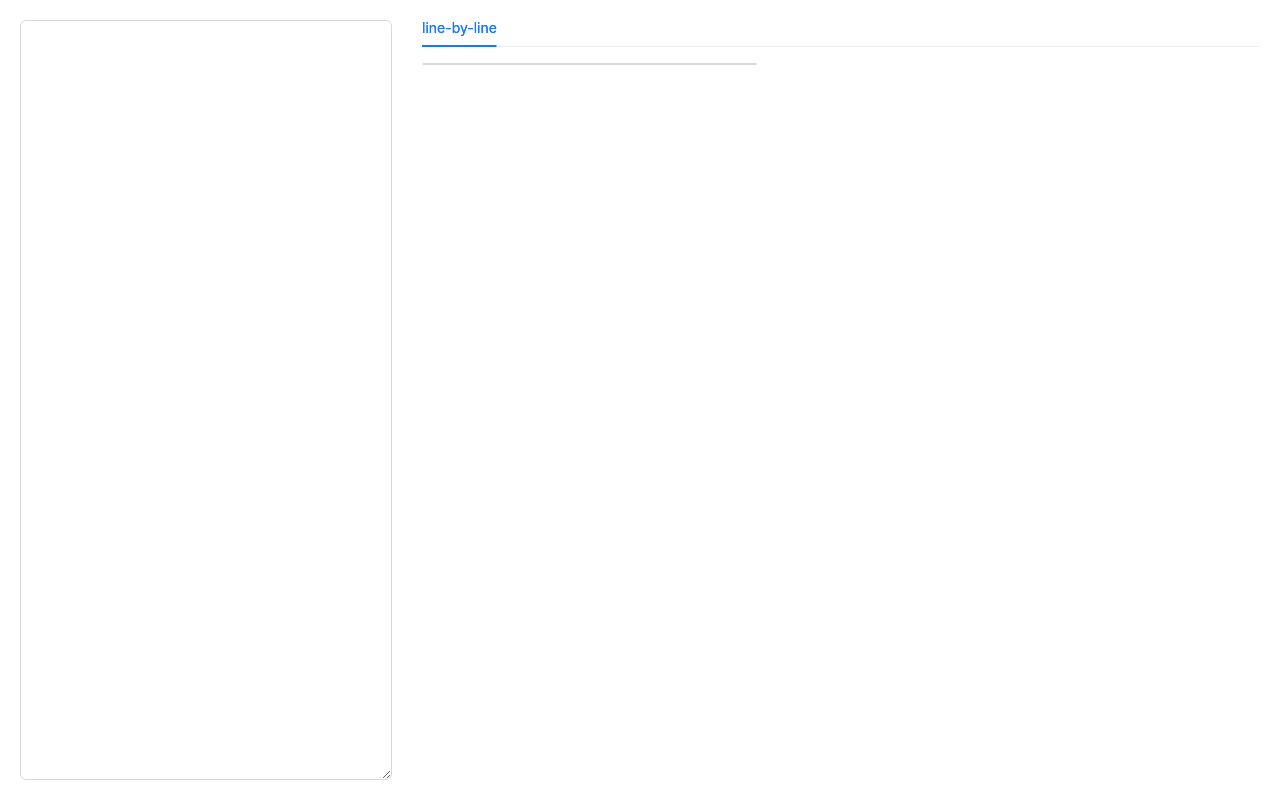
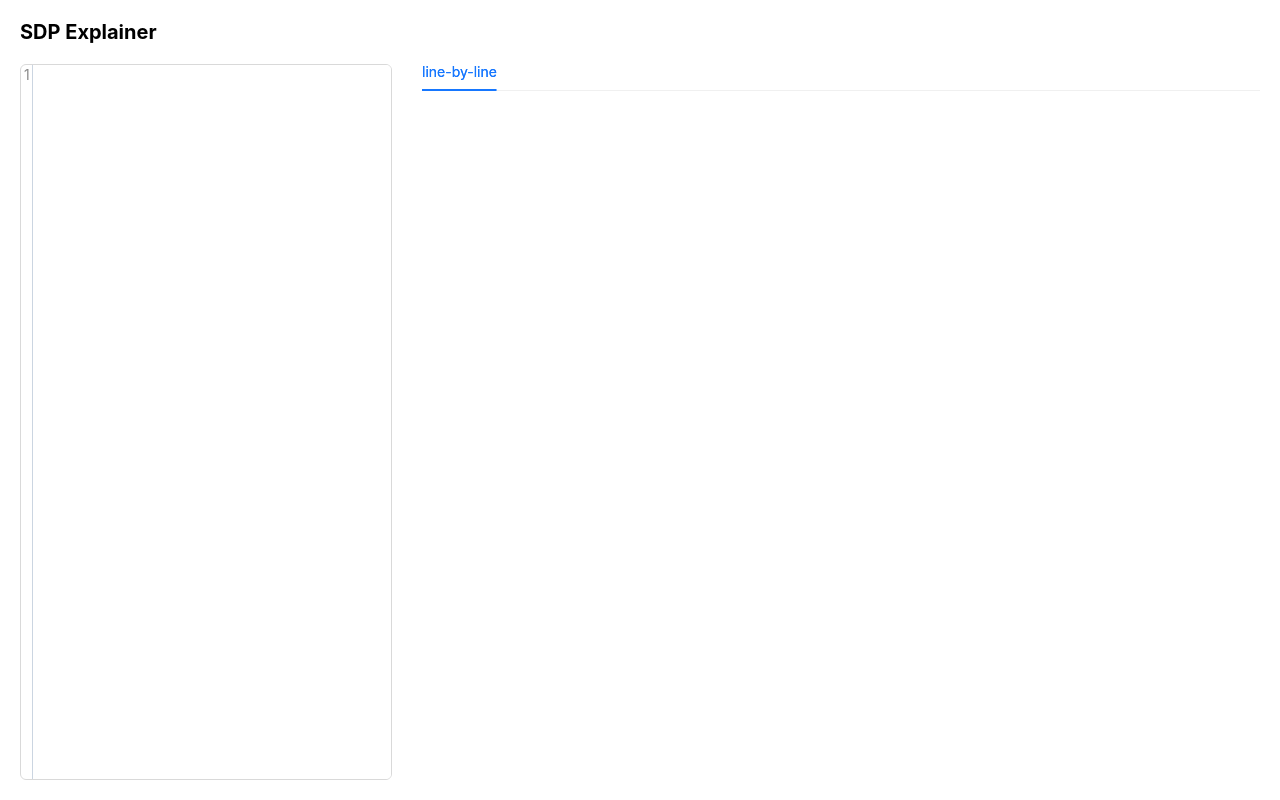
Before and after one commit to webrtc-toolbox/sdp-explainer, a React (Create React App) app: page / in a window 1280 px wide. Built offline with nearby package versions, Linux system fonts and the light colour scheme.

Commit message:
feat: add line number in textarea; add parse error message.

```diff
--- a/src/App.css
+++ b/src/App.css
@@ -3,14 +3,19 @@
   height: 100vh;
   width: 100vw;
   box-sizing: border-box;
+  display: flex;
+  flex-direction: column;
+  justify-content: flex-start;
+  align-items: stretch;
 }
 
 .content-container {
   display: flex;
   flex-direction: row;
   justify-content: space-between;
-  height: 100%;
   align-items: flex-start;
+  flex-grow: 1;
+  overflow: scroll;
 }
 
 .sdp-textarea {
--- a/src/App.tsx
+++ b/src/App.tsx
@@ -1,17 +1,34 @@
-import React, {useState} from "react";
-import {Input} from "antd";
-import {Tabs} from "antd";
-import {LineByLine} from "./components/line-by-line";
+import React, { useState } from "react";
+import { Tabs } from "antd";
+import { LineByLine } from "./components/line-by-line";
+import { Header } from "./components/header";
+import { TextArea } from "./components/textarea";
+
 import "./App.css";
 
-const {TextArea} = Input;
+// import { Input } from "antd";
+// const { TextArea } = Input;
 
 function App() {
+  const [textareaInput, setTextareaInput] = useState("");
   const [sdp, setSDP] = useState("");
   const [tabKey, setTabKey] = useState("1");
 
   function onInputChange(e: React.ChangeEvent<HTMLTextAreaElement>) {
-    setSDP(e.currentTarget.value);
+    const input = e.currentTarget.value;
+    setTextareaInput(input);
+
+    try {
+      const obj = JSON.parse(input);
+
+      if ("sdp" in obj && typeof obj.sdp === "string") {
+        setTextareaInput(obj.sdp);
+        setSDP(obj.sdp);
+        return;
+      }
+    } catch (e) {}
+
+    setSDP(input);
   }
 
   function onTabChange(key: string) {
@@ -21,17 +38,19 @@ function App() {
   function renderTabContent() {
     switch (tabKey) {
       case "1": {
-        return <LineByLine sdp={sdp}/>;
+        return <LineByLine sdp={sdp} />;
       }
     }
   }
 
   return (
     <div className="App">
+      <Header />
       <div className="content-container">
         <TextArea
+          value={textareaInput}
           className="sdp-textarea"
-          style={{resize: "horizontal"}}
+          // style={{ resize: "horizontal" }}
           onChange={onInputChange}
         ></TextArea>
         <div className="parsed-content">
--- /dev/null
+++ b/src/components/header/index.module.css
@@ -0,0 +1,5 @@
+.header{
+    font-weight: bold;
+    font-size: 20px;
+    margin-bottom: 20px;
+}
--- /dev/null
+++ b/src/components/header/index.tsx
@@ -0,0 +1,6 @@
+import React from 'react'
+import styles from './index.module.css'
+
+export function Header() {
+  return <header className={styles['header']}>SDP Explainer</header>
+}
--- a/src/components/line-by-line/index.tsx
+++ b/src/components/line-by-line/index.tsx
@@ -1,10 +1,15 @@
-import React, {ReactNode, useEffect, useState} from "react";
-import {Collapse} from "antd";
-import {Parser, SessionDescription, Record} from "@webrtc-toolbox/sdp-parser";
-import {RecordItem} from "../record-item";
-import {RecordExplainer} from "../record-explainer";
+import React, { ReactNode, useEffect, useState } from "react";
+import { Alert, Collapse } from "antd";
+import {
+  Parser,
+  SessionDescription,
+  Record,
+  Media,
+} from "@webrtc-toolbox/sdp-parser";
+import { RecordItem } from "../record-item";
+import { RecordExplainer } from "../record-explainer";
 
-import type {CollapseProps} from "antd";
+import type { CollapseProps } from "antd";
 
 import "./index.css";
 
@@ -26,6 +31,7 @@ export function LineByLine(props: Props) {
     undefined,
   );
   const [sessionDesc, setSessionDesc] = useState<SessionDescription>();
+  const [errorMsg, setErrorMsg] = useState<string>();
 
   useEffect(() => {
     parseSDPLineByLine(props.sdp);
@@ -35,11 +41,16 @@ export function LineByLine(props: Props) {
     setSelectedRecord(record);
   }
 
-  function parseSDPLineByLine(sdp: string): void {
-    if (!sdp.trim()) {
+  function reset() {
     setSelectedRecord(undefined);
     setCollapseItems([]);
     renderRecords([]);
+    setErrorMsg("");
+  }
+
+  function parseSDPLineByLine(sdp: string): void {
+    if (!sdp.trim()) {
+      reset();
       return;
     }
 
@@ -50,6 +61,7 @@ export function LineByLine(props: Props) {
 
     try {
       const sessionDesc = parser.parse(sdp);
+      setErrorMsg('');
       setSessionDesc(sessionDesc);
 
       const sessionCollapseItem: CollapseItemType = {
@@ -93,6 +105,8 @@ export function LineByLine(props: Props) {
             mediaRecords.push(record);
           }
         }
+        const mediaType = (mediaRecords[0].parsed as Media).mediaType;
+        mediaCollapseItem.label += ` (${mediaType})`;
 
         mediaCollapseItem.children = renderRecords(mediaRecords);
 
@@ -101,6 +115,12 @@ export function LineByLine(props: Props) {
 
       setCollapseItems(newCollapseItems);
     } catch (e) {
+      reset();
+
+      if(e instanceof Error) {
+        setErrorMsg(e.message);
+      }
+
       console.error(e);
     }
   }
@@ -123,14 +143,17 @@ export function LineByLine(props: Props) {
 
   return (
     <div className="linebyline-container">
+      {errorMsg && <Alert message={errorMsg} type="error" showIcon />}
       <div className="collapse-container">
+        {collapseItems!.length > 0 && (
           <Collapse
             className="collapse-component"
             size="small"
             items={collapseItems}
           />
+        )}
       </div>
-      <RecordExplainer record={selectedRecord} sessionDesc={sessionDesc}/>
+      <RecordExplainer record={selectedRecord} sessionDesc={sessionDesc} />
     </div>
   );
 }
--- a/src/components/record-item/index.tsx
+++ b/src/components/record-item/index.tsx
@@ -13,8 +13,6 @@ export function RecordItem(props: Props) {
     props.onClick(props.record);
   };
 
-  console.log(styles);
-
   return (
     <li onClick={onClick} className={styles['record-item']}>
       {props.record.type}={props.record.value}
--- /dev/null
+++ b/src/components/textarea/index.module.css
@@ -0,0 +1,50 @@
+.container {
+    overflow: hidden;
+    display: flex;
+    border: 1px solid #d9d9d9;
+    border-radius: 6px;
+    font-size: 14px;
+    line-height: 20px;
+    box-sizing: border-box;
+    transition: all 0.5s ease;
+}
+
+.container:hover {
+    border: 1px solid #4096ff;
+}
+
+.lines {
+    border-right: 1px solid rgb(203 213 225);
+    overflow: hidden;
+    color: #888888;
+    margin-right: 3px;
+    font-family: -apple-system, BlinkMacSystemFont, "Segoe UI", "Roboto", "Oxygen",
+    "Ubuntu", "Cantarell", "Fira Sans", "Droid Sans", "Helvetica Neue",
+    sans-serif;
+    text-align: right;
+    padding-right: 3px;
+    padding-left: 3px;
+}
+
+.textinput {
+    width: 100%;
+    height: 100%;
+    padding: 0;
+    margin: 0;
+    box-sizing: border-box;
+    resize: none;
+    outline: none;
+    border: none;
+    font-family: -apple-system, BlinkMacSystemFont, "Segoe UI", "Roboto", "Oxygen",
+    "Ubuntu", "Cantarell", "Fira Sans", "Droid Sans", "Helvetica Neue",
+    sans-serif;
+    line-height: 20px;
+}
+
+.textinput:focus {
+    outline: none;
+    border: none;
+}
+
+.line-block {
+}
--- /dev/null
+++ b/src/components/textarea/index.tsx
@@ -0,0 +1,118 @@
+import React, { ChangeEventHandler, useEffect, useRef, useState } from "react";
+import styles from "./index.module.css";
+
+interface Props {
+  className?: string;
+  onChange?: ChangeEventHandler<HTMLTextAreaElement> | undefined;
+  value: string;
+}
+
+export function TextArea(props: Props) {
+  const [lineNumbers, setLineNumbers] = useState<number[]>([]);
+  const textarea = useRef<HTMLTextAreaElement>(null);
+  const linesElement = useRef<HTMLDivElement>(null);
+  const canvas = useRef<HTMLCanvasElement>(document.createElement("canvas"));
+  const context = useRef<CanvasRenderingContext2D>(
+    canvas.current.getContext("2d"),
+  );
+
+  const calculateNumLines = (str: string): number => {
+    if (!textarea.current || !context.current) {
+      return 0;
+    }
+
+    const textareaWidth = textarea.current.getBoundingClientRect().width;
+    const words = str.split(" ");
+    let lineCount = 0;
+    let currentLine = "";
+    for (let i = 0; i < words.length; i++) {
+      const wordWidth = context.current.measureText(words[i] + " ").width;
+      const lineWidth = context.current.measureText(currentLine).width;
+
+      if (lineWidth + wordWidth > textareaWidth) {
+        lineCount++;
+        currentLine = words[i] + " ";
+      } else {
+        currentLine += words[i] + " ";
+      }
+    }
+
+    if (currentLine.trim() !== "") {
+      lineCount++;
+    }
+
+    return lineCount;
+  };
+
+  const calculateLineNumbers = () => {
+    const lines = props.value.split("\n");
+    const numLines = lines.map((line) => calculateNumLines(line));
+
+    let lineNumbers = [];
+    let i = 1;
+    while (numLines.length > 0) {
+      const numLinesOfSentence = numLines.shift();
+      lineNumbers.push(i);
+      if (numLinesOfSentence! > 1) {
+        Array(numLinesOfSentence! - 1)
+          .fill("")
+          .forEach((_) => lineNumbers.push(""));
+      }
+      i++;
+    }
+
+    return lineNumbers;
+  };
+
+  const displayLineNumbers = () => {
+    const newLineNumbers = calculateLineNumbers();
+    setLineNumbers(newLineNumbers);
+  };
+
+  const onTextAreaScroll = () => {
+    if (linesElement.current && textarea.current) {
+      linesElement.current.scrollTop = textarea.current.scrollTop;
+    }
+  };
+
+  useEffect(() => {
+    displayLineNumbers();
+  }, [props.value]);
+
+  useEffect(() => {
+    if (context.current) {
+      context.current.font =
+        '14px -apple-system, BlinkMacSystemFont, "Segoe UI", "Roboto", "Oxygen", "Ubuntu", "Cantarell", "Fira Sans", "Droid Sans", "Helvetica Neue", sans-serif';
+    }
+  }, [context.current]);
+
+  return (
+    <div className={`${styles["container"]} ${props.className || ""}`}>
+      <div ref={linesElement} className={styles["lines"]}>
+        {lineNumbers.map((line, i) => {
+          if (line) {
+            return (
+              <div key={i} className={styles["line-block"]}>
+                {line}
+              </div>
+            );
+          } else {
+            return (
+              <div key={i} className={styles["line-block"]}>
+                &nbsp;
+              </div>
+            );
+          }
+        })}
+      </div>
+
+      <textarea
+        ref={textarea}
+        className={styles["textinput"]}
+        onChange={props.onChange}
+        onScroll={onTextAreaScroll}
+        value={props.value}
+      ></textarea>
+    </div>
+  );
+}
```
Lines whose indentation alone changed are shown as unchanged.
